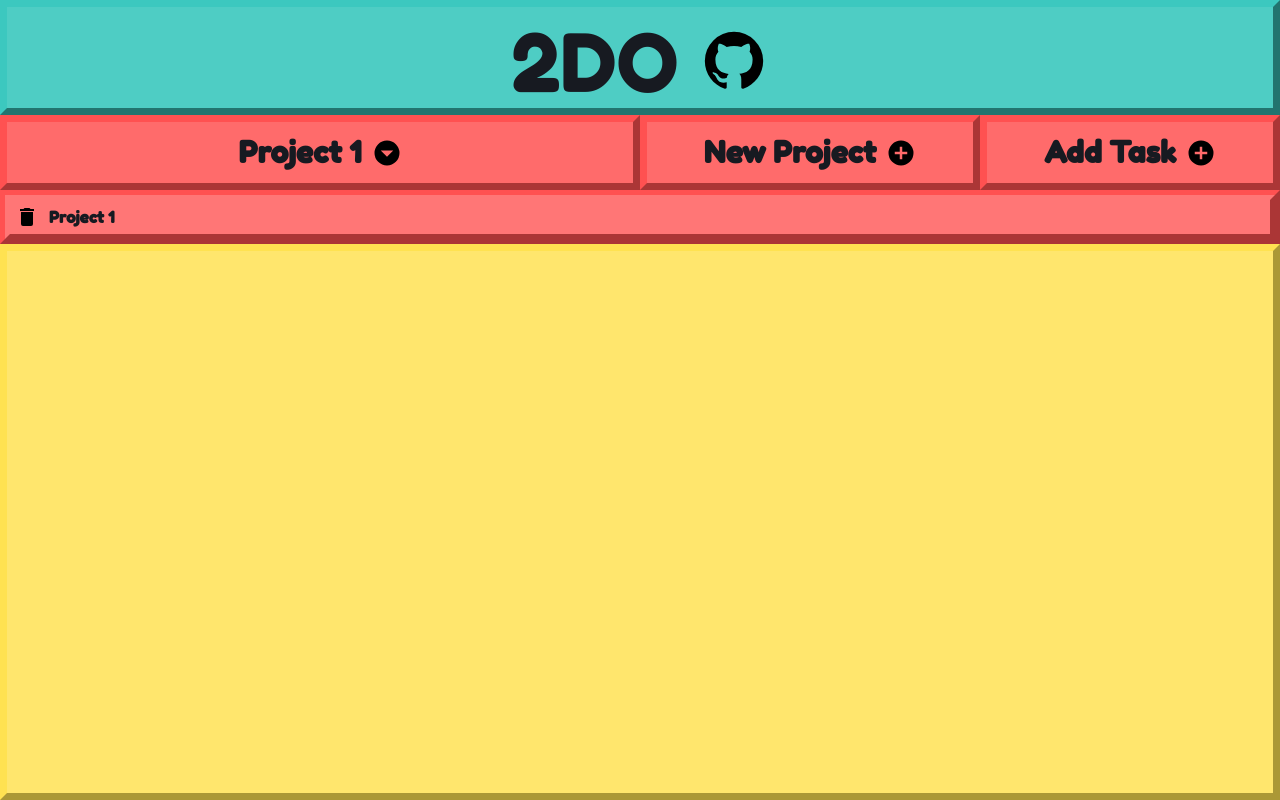
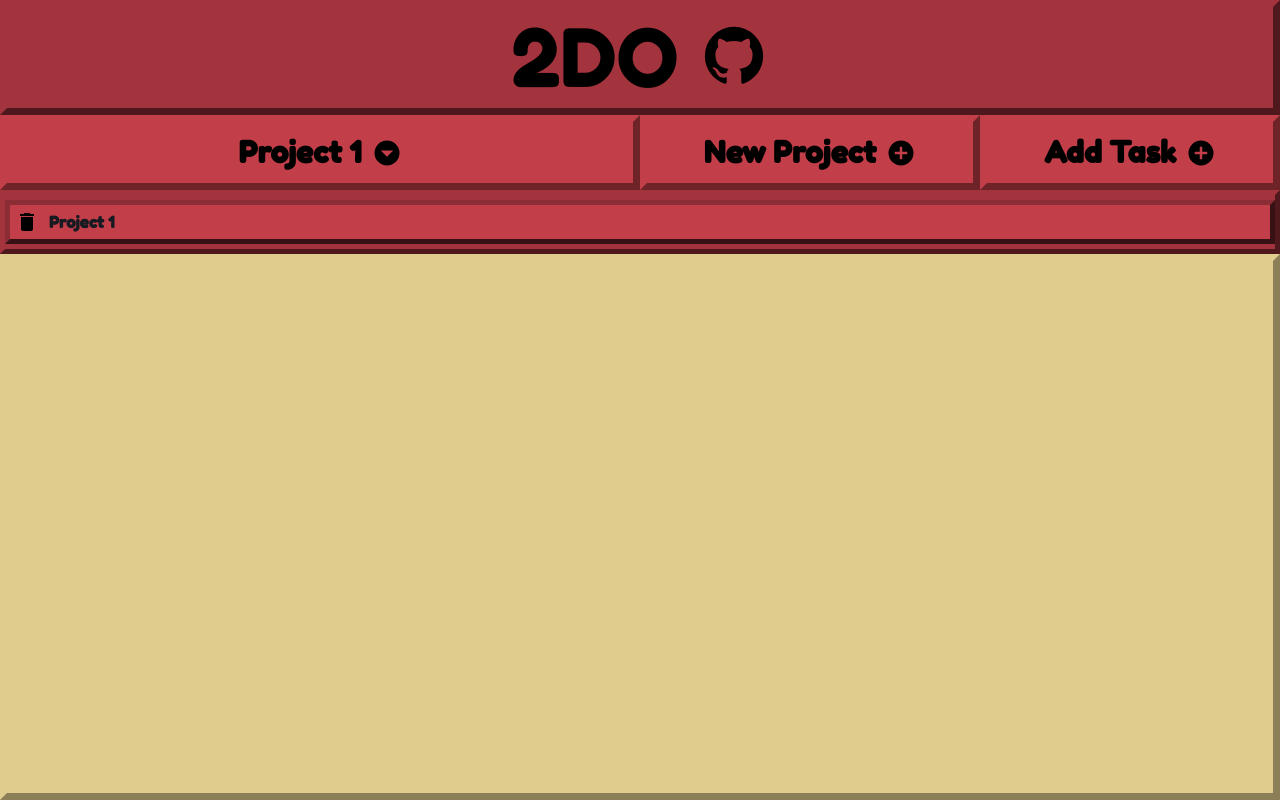
Before and after one commit to ClearlyyConfused/todoList, a plain HTML site: page index.html in a window 1280 px wide. Both pictures are taken after a click on the button "Project 1". Drawn offline with Linux system fonts and the light colour scheme.

Commit message:
Change color scheme, adjust styles

```diff
--- a/style.css
+++ b/style.css
@@ -367,16 +367,15 @@ body {
 #titleBar {
 	height: 115px;
 	width: 100%;
-	background-color: #4ecdc4;
+	background-color: #a3333d;
 	display: flex;
 	gap: 20px;
-	color: #171a21;
+	color: black;
 	font-size: 50px;
 	align-items: center;
 	justify-content: center;
-	border: 7px outset #3cc8bf;
+	border: 7px outset #a3333d;
 	box-sizing: border-box;
-	padding-top: 10px;
 }
 
 #titleBar > a > img {
@@ -394,28 +393,28 @@ body {
 #header > button {
 	font-weight: 600;
 	padding: 10px;
-	background-color: #ff6b6b;
-	border: 7px outset #ff5151;
+	background-color: #c23e49;
+	border: 7px outset #c23e49;
 	display: flex;
 	justify-content: center;
 	align-items: center;
 	gap: 10px;
-	color: #171a21;
+	color: black;
 	box-sizing: border-box;
 }
 
 #content {
-	background-color: #ffe66d;
+	background-color: #e0cc8c;
 	flex-grow: 1;
 	display: flex;
-	padding: 30px;
-	border: 7px outset #ffe251;
+	padding: 25px;
+	border: 7px outset #e0cc8c;
 	box-sizing: border-box;
 	flex-wrap: wrap;
 }
 
 .task {
-	width: 290px;
+	width: 300px;
 	height: fit-content;
 	min-height: 200px;
 	display: grid;
@@ -425,6 +424,9 @@ body {
 	box-sizing: border-box;
 	margin: -1px;
 	padding: 10px;
+	background-color: #ffe66d;
+	margin-bottom: 20px;
+	box-shadow: 0px 8px 0px 0px rgba(0, 0, 0, 0.5);
 }
 
 .task > div:nth-child(1) {
@@ -448,9 +450,6 @@ body {
 	align-self: flex-end;
 }
 
-.task > :nth-child(4) {
-}
-
 .task > :nth-child(4):hover {
 	cursor: pointer;
 }
@@ -472,12 +471,13 @@ body {
 }
 
 .projectDisplay {
-	background-color: #ff7676;
+	background-color: #a3333d;
 	font-weight: 600;
 	display: flex;
 	flex-direction: column;
 	box-sizing: border-box;
-	border: 5px outset #ff5151;
+	border: 5px outset #a3333d;
+	gap: 5px;
 }
 
 .projectDisplay > div {
@@ -485,10 +485,11 @@ body {
 	gap: 10px;
 	align-items: center;
 	color: #171a21;
-	border: 5px outset #ff5151;
-	border-top: 5px outset #ff7676;
-	border-left: 5px outset #ff7676;
+	border: 5px outset #8c2c34;
+	background-color: #c23e49;
 	padding: 5px;
+	margin-top: 5px;
+	margin-bottom: 5px;
 }
 
 .projectDisplay > div > div {
```
Also changed, not shown: main.js.
